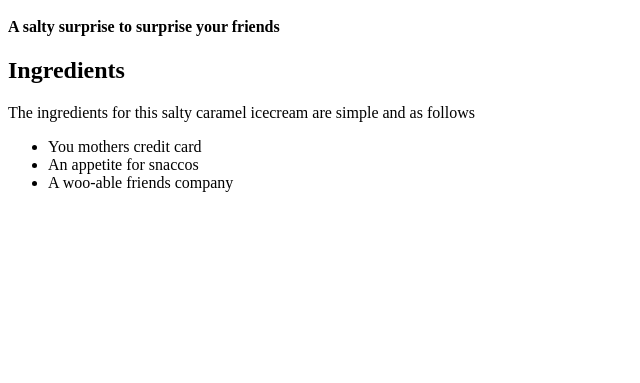
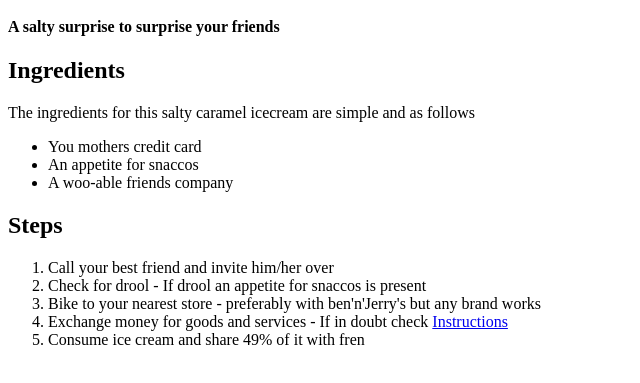
Before and after one commit to KakashiAkihiko/recipes-website, a plain HTML site: page recipes/salt-cara-ice.html in a window 1280 px wide. Shown: the part 101-484 px from the top of the page, without its empty margins (0-640 px from the left). Drawn offline with Linux system fonts and the light colour scheme.

Commit message:
Salted caramel - Ordered steps list Will add ordered steps list to salted caramel recipe page

```diff
--- a/recipes/salt-cara-ice.html
+++ b/recipes/salt-cara-ice.html
@@ -21,6 +21,16 @@
             <li>A woo-able friends company</li>
         </ul>
     </p>
+    <h2>Steps</h2>
+    <p>
+        <ol>
+            <li>Call your best friend and invite him/her over</li>
+            <li>Check for drool - If drool an appetite for snaccos is present</li>
+            <li>Bike to your nearest store - preferably with ben'n'Jerry's but any brand works</li>
+            <li>Exchange money for goods and services - If in doubt check <a href="https://www.youtube.com/watch?v=A81DYZh6KaQ">Instructions</a></href></li>
+            <li>Consume ice cream and share 49% of it with fren</li>
+        </ol>
+    </p>
 </body>
 
 </html>
```
